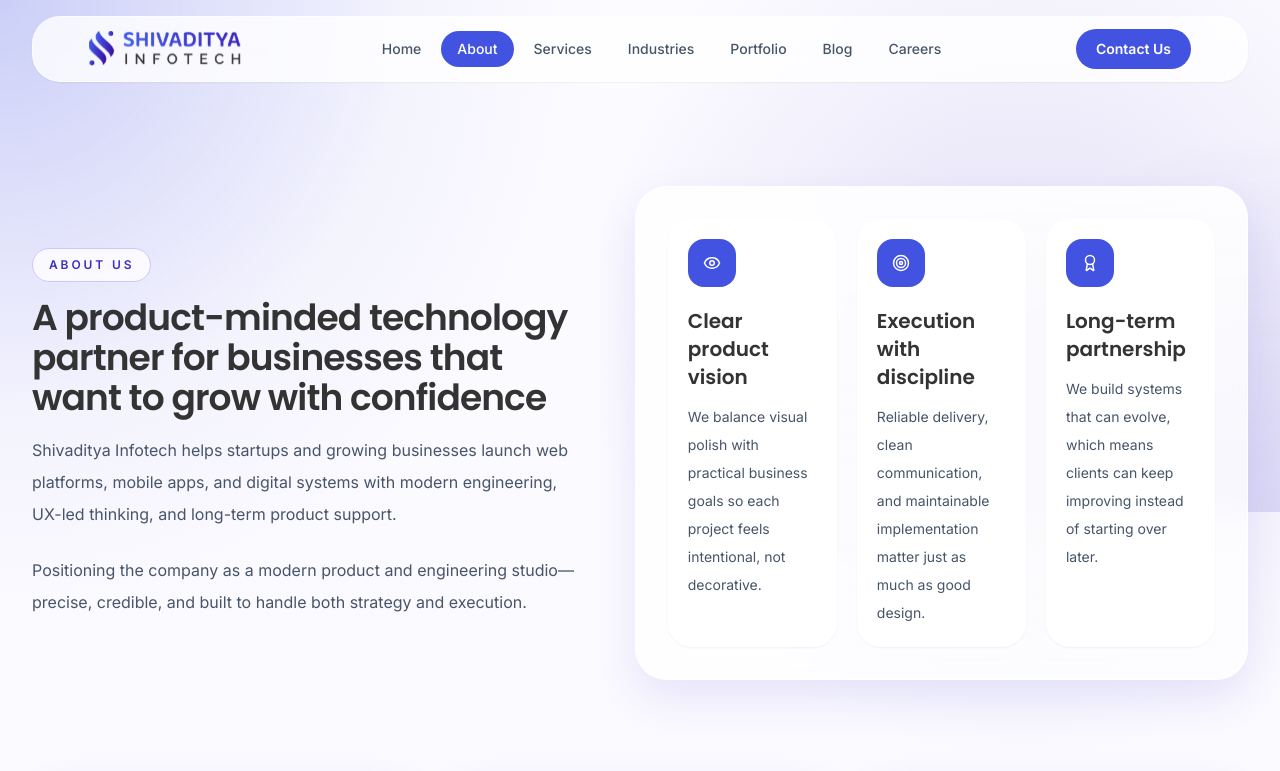
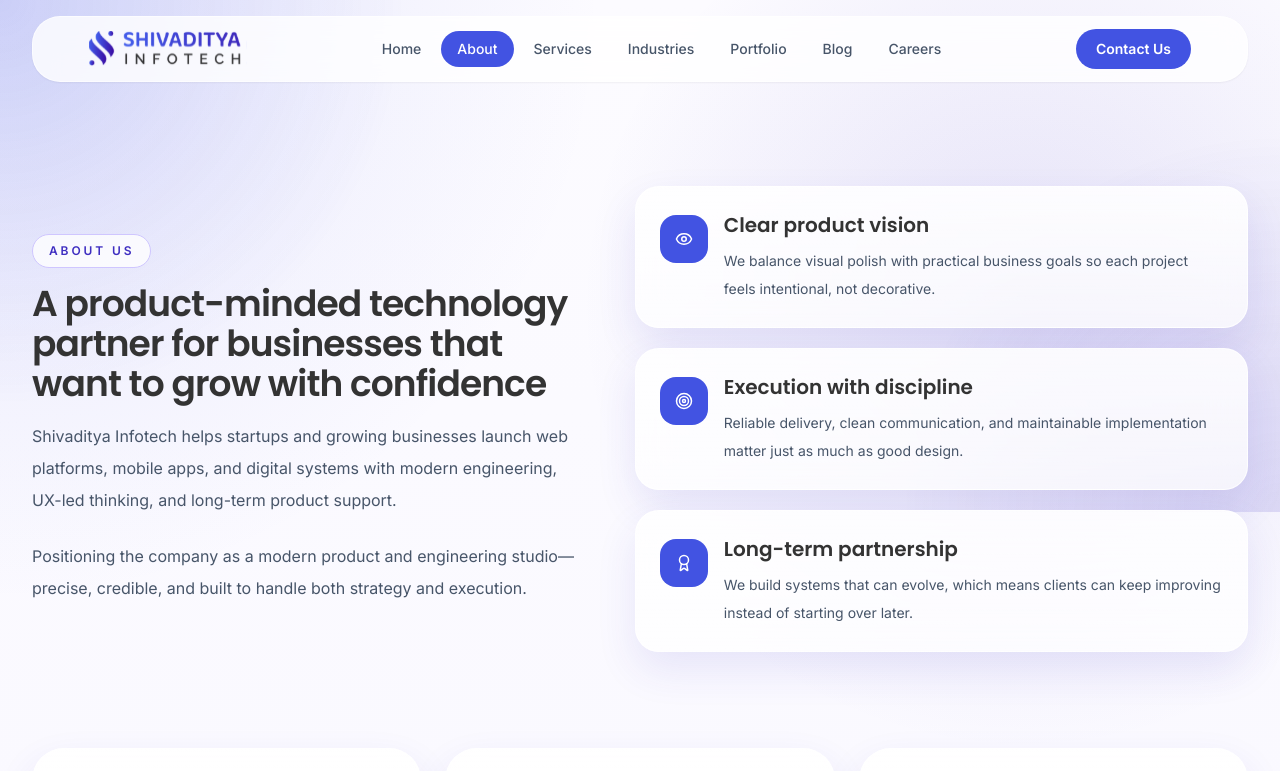
Before and after one commit to mayurmodiya/shivadity-infotech-redesign, a React (Vite) app: page /about in a window 1280 px wide. Shown: the top 771 px of the page. Built offline with nearby package versions, Linux system fonts and the light colour scheme.

Commit message:
changed UI

```diff
--- a/src/pages/AboutPage.jsx
+++ b/src/pages/AboutPage.jsx
@@ -45,24 +45,26 @@ const AboutPage = () => {
             </p>
           </Reveal>
 
-          <Reveal delay={0.08}>
-            <div className="glass-panel rounded-[2rem] p-6 sm:p-8">
-              <div className="grid gap-5 sm:grid-cols-3">
-                {pillars.map((pillar) => {
+          <div className="space-y-5">
+            {pillars.map((pillar, index) => {
               const Icon = pillar.icon;
               return (
-                    <article key={pillar.title} className="rounded-[1.5rem] bg-white p-5 shadow-sm">
-                      <div className="flex h-12 w-12 items-center justify-center rounded-2xl bg-brand-950 text-white">
+                <Reveal key={pillar.title} delay={index * 0.08}>
+                  <article className="glass-panel rounded-[1.5rem] p-6">
+                    <div className="flex items-start gap-4">
+                      <div className="mt-1 flex h-12 w-12 shrink-0 items-center justify-center rounded-2xl bg-brand-950 text-white">
                         <Icon size={18} />
                       </div>
-                      <h3 className="mt-5 font-heading text-xl font-semibold text-ink">{pillar.title}</h3>
-                      <p className="mt-3 text-sm leading-7 text-slate-600">{pillar.text}</p>
+                      <div>
+                        <h3 className="font-heading text-xl font-semibold text-ink">{pillar.title}</h3>
+                        <p className="mt-2 text-sm leading-7 text-slate-600">{pillar.text}</p>
+                      </div>
+                    </div>
                   </article>
+                </Reveal>
               );
             })}
           </div>
-            </div>
-          </Reveal>
         </div>
       </section>
 
```
Lines whose indentation alone changed are shown as unchanged.
